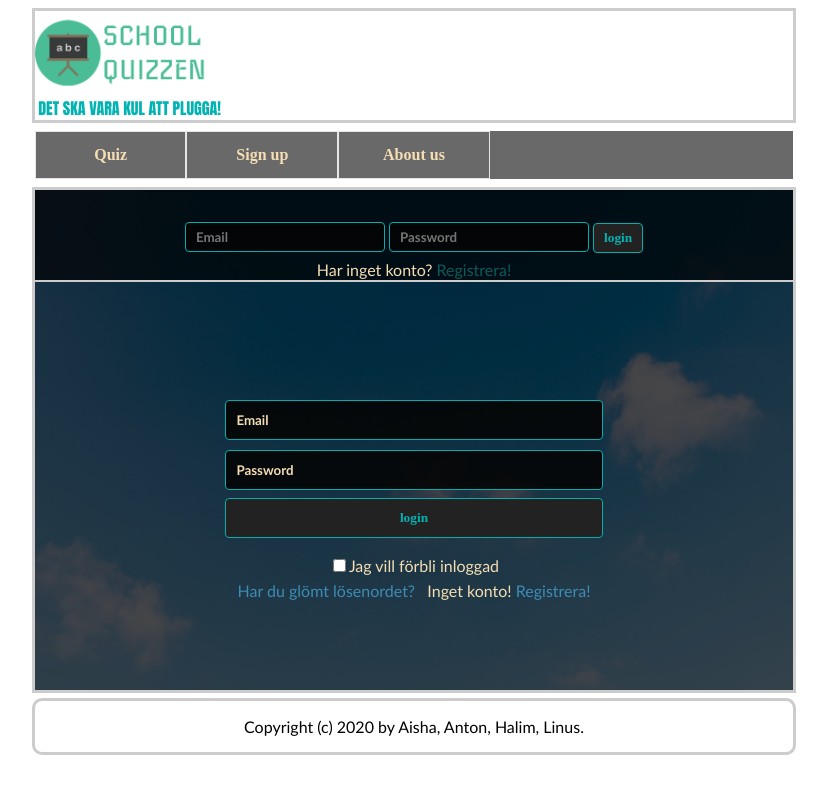
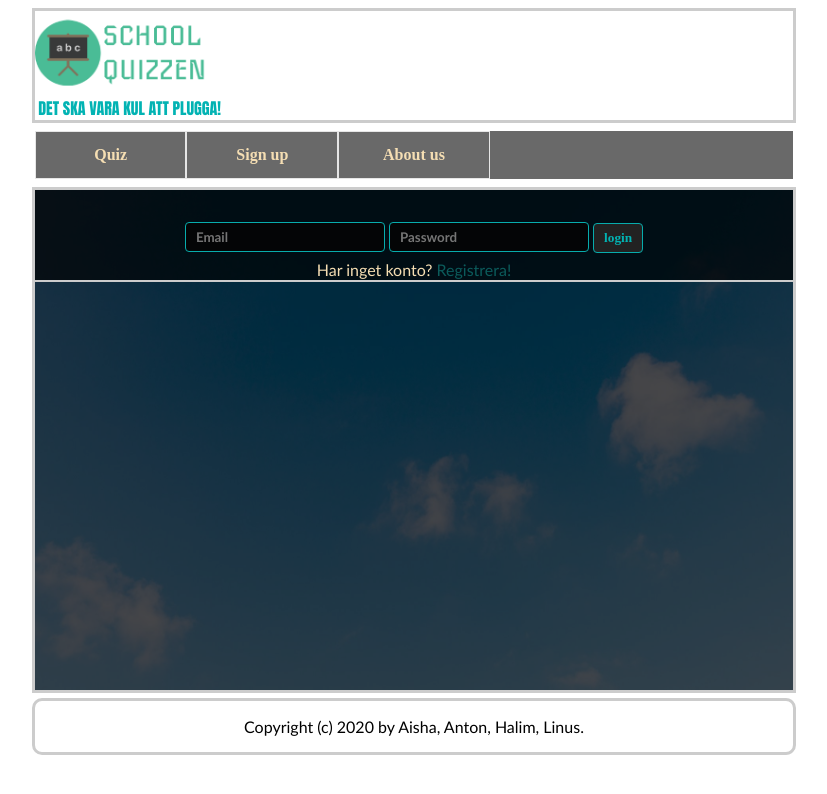
Before and after one commit to LinusSelven/web-application-quiz, a Vue app: page /login in a window 1280 px wide. Shown: the top 794 px of the page, without its empty margins (226-1053 px from the left). Built offline with nearby package versions, Linux system fonts and the light colour scheme; the HTML template or start-up script is replaced by a standard one.

Commit message:
change my page

```diff
--- a/src/components/login.vue
+++ b/src/components/login.vue
@@ -1,31 +1,6 @@
 <template>
-    <div class="signIn" >
-        <table class="center">
-            <tr>
-                <td><p id="errorMsg">{{message}}</p></td>
-            </tr>
-            <tr>
-                <td v-if="isLogged"><input type="button" @click="submitLogout" value="login"></td>
-            </tr>
-            <tr>
-                <td v-if="!isLogged"><input value="email" type="email" name="user-log" v-model="email" placeholder="Email" ></td>
-            </tr>
-            <tr>
-                <td v-if="!isLogged"><input value="password" type="password" name="user-log" v-model="password" placeholder="Password"></td>
-            </tr>
-            <tr>
-                <td v-if="!isLogged"><input type="button" @click="submitForm" value="login"></td>
-            </tr>
-            <tr><td></td></tr>
-            <tr><td></td></tr>
-            <tr>
-                <td v-if="!isLogged"><input name="rememberMe" type="checkbox" value="Remember Me"><span>Jag vill förbli inloggad</span> </td>
-            </tr>
-            <tr>
-                <td v-if="!isLogged"> <a href="#" rel="">Har du glömt lösenordet?</a>&nbsp;&nbsp; <span>Inget konto! </span><a><router-link to="/register">Registrera!</router-link></a></td>
-            </tr>
-
-        </table>
+    <div class="myPage" >
+        <div class="showData" id="showData"></div>
     </div>
 </template>
 
@@ -34,44 +9,14 @@
         name: "login",
         data: function () {
             return{
-              email:'',
-              password:'',
-              message:'',
-              isLogged: false,
+
             }
         },
         methods:{
-              async submitForm() {
-                    const response = await AuthServices.login({
-                      email: this.email,
-                      password: this.password
-                    });
-                    if (response.data.isSessionCreated){
-                      /*const jsonObject = '{"message": "'+response.data.message+'", "fullName": "'+response.data.fullName+'", "userRole": "'+response.data.userRole+'", "userId": "'+response.data.userId+'"}';
-                      let obj = JSON.parse(jsonObject);
-                      let jsonUser_serialized = JSON.stringify(obj);
-                      sessionStorage.setItem("userLogged", jsonUser_serialized);*/
-                      localStorage.setItem("message", response.data.message);
-                      localStorage.setItem("fullName", response.data.fullName);
-                      localStorage.setItem("userRole", response.data.userRole);
-                      localStorage.setItem("userId", response.data.userId);
-                      this.message= response.data.message+", "+sessionStorage.getItem("fullName");
-                      this.isLogged = true;
-                      this.email = '';
-                      this.password = '';
-                    }
-                    else {
-                      this.message = response.data.message;
-                      this.email = '';
-                      this.password = '';
-                    }
-              },
-          submitLogout() {
-            localStorage.clear();
-          },
+
         }
   }
-  import AuthServices from '../services/ApiServices';
+  //import AuthServices from '../services/ApiServices';
 </script>
 
 <style scoped>
@@ -143,16 +88,16 @@
         font-weight: normal;
         color: wheat;
     }
-    .signIn{
+    .myPage{
         display: inline-block;
         width: 100%;
     }
-    .signIn a {
+    .myPage a {
         color: #3d8cb5;
         text-decoration: none;
         cursor: pointer;
     }
-    .signIn a:hover {
+    .myPage a:hover {
         color: #e9e608;
     }
     table {
@@ -200,7 +145,7 @@
     }
     /* Desktop */
     @media screen and (min-width: 1025px) {
-        .signIn{
+        .myPage{
             display: table-cell;
             text-align: center;
             vertical-align: middle;
```
Also changed, not shown: 1 other file (tests, documents, lock files or other folders).
